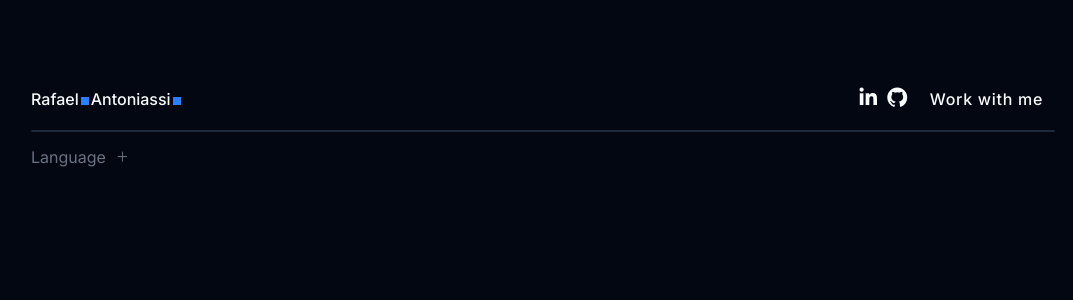
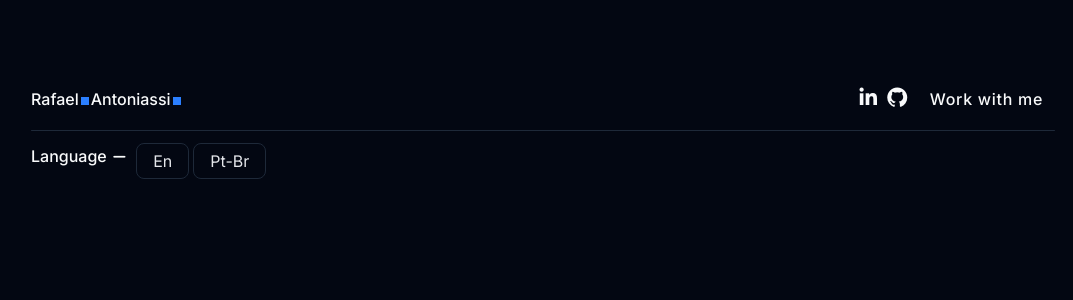
Before and after one commit to soustern/Soustern-Portfolio-React, a React (Vite) app: page / in a window 1280 px wide. Both pictures are taken after a click on the button "Language". Shown: the top 300 px of the page, without its empty margins (97-1170 px from the left). Built offline with nearby package versions, Linux system fonts and the light colour scheme.

Commit message:
Create Language modal at navbar

```diff
--- /dev/null
+++ b/src/components/ui/BorderButton.tsx
@@ -0,0 +1,18 @@
+import { motion } from "motion/react"
+import type { JSX } from "react"
+import TextStandard from "./TextStandard"
+
+interface BorderButtonProps {
+    text: string;
+    active?: boolean;
+}
+
+const BorderButton = ({text, active = false}: BorderButtonProps): JSX.Element => {
+    return (
+        <motion.button whileHover={{borderColor: "#f9fafb"}} transition={{duration: 0.1, type: `spring`}} className={`border-1  rounded-lg px-4 py-1 cursor-pointer ${active ? `border-[#f9fafb]` : `border-[#1e2939]`}`}>
+            <TextStandard text={text}></TextStandard>
+        </motion.button>
+    )
+}
+
+export default BorderButton
--- a/src/components/ui/PrimaryButton.tsx
+++ b/src/components/ui/PrimaryButton.tsx
@@ -19,10 +19,10 @@ function PrimaryButton({ text }: PrimaryButtonProps): JSX.Element {
 
     return (
         <>
-             <motion.button whileHover="hover" transition={{duration: 0.1,}} className="relative px-3 py-1.5 font-heading font-semibold text-sm tracking-wider flex items-center cursor-pointer">
-                <motion.div variants={leftArrowVariants}  className="absolute left-[0%]  text-[var(--color-accent-primary)] text-lg font-bold opacity-0">&lt;</motion.div>
-                <TextStandard text={`${text}`} importance="important"></TextStandard>
-                <motion.div variants={rightArrowVariants} className="absolute left-[85%] text-[var(--color-accent-primary)] text-lg font-bold opacity-0">/&gt;</motion.div>
+             <motion.button whileHover="hover" whileTap={{scale: 0.9}} transition={{duration: 0.1,}} className="relative px-3 py-1.5 font-heading font-semibold text-sm tracking-wider flex items-center cursor-pointer">
+                <motion.div variants={leftArrowVariants}  className="z-0 absolute left-[0%]  text-[var(--color-accent-primary)] text-lg font-bold opacity-0">&lt;</motion.div>
+                <TextStandard text={`${text}`} className="z-10" importance="important"></TextStandard>
+                <motion.div variants={rightArrowVariants} className="z-0 absolute left-[85%] text-[var(--color-accent-primary)] text-lg font-bold opacity-0">/&gt;</motion.div>
             </motion.button>
         </>
     );
--- a/src/components/ui/PrimaryIcons.tsx
+++ b/src/components/ui/PrimaryIcons.tsx
@@ -1,15 +1,18 @@
 import type { JSX } from "react";
-import { motion } from "motion/react"
+import { motion, type Variants } from "motion/react"
 
 interface PrimaryIconProps {
     icon: string;
+    iconType: string;
     className?: string;
+    variants?: Variants;
+    color?: string;
 }
 
-function PrimaryIcon({ icon, className }: PrimaryIconProps): JSX.Element {
+function PrimaryIcon({ iconType, icon, className, variants, color }: PrimaryIconProps): JSX.Element {
     return (
         <>
-            <motion.i whileHover={{scale: 1.1}} whileTap={{scale: 0.9}} transition={{duration: 0.05, type: "spring", bounce: 0.5}} className={`fa-brands fa-${icon} text-xl text-gray-50 ${className}`}></motion.i>
+            <motion.i variants={variants} className={`fa-${iconType} fa-${icon} ${color ? color : 'text-[#f9fafb]' } ${className}`}></motion.i>
         </>
     );
 }
--- a/src/components/ui/TertiaryButton.tsx
+++ b/src/components/ui/TertiaryButton.tsx
@@ -1,21 +1,26 @@
-import { motion } from "motion/react";
-import type { JSX } from "react";
+import {  motion, type Variants } from "motion/react";
+import type { JSX, ReactNode } from "react";
 import TextStandard from "./TextStandard";
 import PrimaryIcon from "./PrimaryIcons";
 
 interface TertiaryButtonProps {
     text: string;
     icon?: string;
+    onClick?: () => void;
+    children?: ReactNode;
 }
 
-const TertiaryButton = ({text, icon}: TertiaryButtonProps): JSX.Element => {
-    const iconPresence = () => icon ? <PrimaryIcon  icon={icon} className="text-gray-500"></PrimaryIcon> : null;
-
+const TertiaryButton = ({text, icon, onClick, children}: TertiaryButtonProps): JSX.Element => {
+    const iconPresence = (color?: string, variants?: Variants) => icon ? <PrimaryIcon variants={variants} iconType="solid"  icon={icon} color={color} className={`text-sm`}></PrimaryIcon> : null;
+    const hoverColor = {
+        idle: { color: "#6a7282" },
+        hover: { color: "#f9fafb" }
+    };
 
     return (
-        <motion.button whileHover={{backgroundColor: "var(--color-bg-secondary)"}} transition={{duration: 0.05}} className="w-fit flex gap-1 items-center rounded-lg cursor-pointer py">
-            <TextStandard text={text} importance="metadata"></TextStandard>
-            {iconPresence()}
+        <motion.button onClick={onClick} whileHover="hover" transition={{duration: 0.02}} className="w-fit flex gap-1 items-center rounded-lg cursor-pointer py">
+            {!children ? <TextStandard variants={hoverColor} text={text} importance="metadata"></TextStandard> : children}
+            {iconPresence(`text-[#6a7282]`, hoverColor)}
         </motion.button>
     )
 }
--- a/src/components/ui/TextStandard.tsx
+++ b/src/components/ui/TextStandard.tsx
@@ -1,27 +1,32 @@
-import type { JSX } from "react";
+import { motion, type Variants } from "motion/react";
+import { forwardRef, type JSX } from "react";
 
 interface TextStandardProps {
     text: string;
-    importance?: `important` | `supporting` | `metadata`;
+    importance?: `important` | `supporting` | `metadata` | `blank`;
+    className?: string;
+    variants?: Variants;
 }
 
-const TextStandard = ({text, importance}: TextStandardProps): JSX.Element => {
+const TextStandard = forwardRef<HTMLParagraphElement, TextStandardProps>(({text, importance, className, variants}, ref: React.Ref<HTMLParagraphElement>): JSX.Element => {
     const getImportanceStyle = () => {
         switch(importance) {
             case `important`:
-                return `text-base font-medium text-gray-50`;
+                return `text-base font-medium text-[#f9fafb]`;
             case `supporting`:
                 return `text-base font-normal text-gray-400`;
             case `metadata`:
-                return `text-base font-normal text-gray-500`;
+                return `text-base font-normal text-[#6a7282]`;
+            case `blank`:
+                return `text-base font-normal text-inherit`;
             default:
                 return `text-base font-normal text-gray-200`;
         }
     }
 
     return (
-        <p className={`${getImportanceStyle()} text-base leading-relaxed max-w-prose`}>{text}</p>
+        <motion.p variants={variants} className={`${getImportanceStyle()} text-base leading-relaxed max-w-prose ${className}`} ref={ref}>{text}</motion.p>
     )
-}
+});
 
 export default TextStandard
--- a/src/layouts/NavBar.tsx
+++ b/src/layouts/NavBar.tsx
@@ -1,43 +1,88 @@
-import type { JSX } from "react";
+import { useState, type JSX, type ReactNode, useRef } from "react";
 import PrimaryButton from "../components/ui/PrimaryButton";
 import PrimaryIcon from "../components/ui/PrimaryIcons";
 import Logo from "../components/ui/Logo";
+import {  AnimatePresence, motion } from "motion/react";
 import TextStandard from "../components/ui/TextStandard";
-import { motion } from "motion/react";
-import TertiaryButton from "../components/ui/TertiaryButton";
+import BorderButton from "../components/ui/BorderButton";
+
 
 function NavBar(): JSX.Element  {
+    const [isOpen, setIsOpen] = useState(false);
+    const ref = useRef<HTMLParagraphElement>(null);
+
+    const handleClick = () => {
+        setIsOpen(!isOpen);
+        console.log(hoverColor);
+    }
+
+    const languageMenu = (): ReactNode => {
+        if (isOpen && ref.current)
+        {
+            ref.current.style.color = "";
             return (
                 <>
+                    <TextStandard text={"Language"} importance={`important`} ref={ref}></TextStandard>
+                    <PrimaryIcon iconType="solid" className="text-sm" icon={"minus"}></PrimaryIcon>
+                </>
+            )
+        }
+        else
+        {
+            return(
+                <>
+                    <motion.div variants={hoverColor} transition={{duration: 0.1}} className="flex items-baseline gap-1 text-[#6a7282]">
+                        <TextStandard text={"Language"} importance={`blank`} ref={ref}></TextStandard>
+                        <PrimaryIcon iconType="solid" className="text-sm" color="text-inherit" icon={"plus"}></PrimaryIcon>
+                    </motion.div>
+                </>
+            )
+        };
+    }
+
+    const hoverColor = {
+        idle: { color: "#6a7282" },
+        hover: { color: "#f9fafb" }
+    };
+
+    return (
         <nav className="flex flex-col gap-3 m-auto max-w-5xl text-base font-medium leading-normal">
             <div className="flex justify-between items-center">
                 <div>
                     <Logo></Logo>
                 </div>
                 <div>
-                        <ul className="flex items-center gap-2">
-                            <div className="flex gap-1">
-                                <li >
-                                    <a href="">
-                                        <PrimaryIcon icon={"linkedin-in"}></PrimaryIcon>
+                    <ul className="flex items-center">
+                        <motion.li whileHover={{scale: 1.1}} whileTap={{scale: 0.9}} transition={{duration: 0.05, type: "spring", bounce: 0.5}}>
+                            <a className="mr-1" href="">
+                                <PrimaryIcon iconType="brands" className="text-xl" icon={"linkedin-in"}></PrimaryIcon>
                             </a>
-                                </li>
-                                <li>
-                                    <a href="">
-                                        <PrimaryIcon icon={"github"}></PrimaryIcon>
+                        </motion.li>
+                        <motion.li whileHover={{scale: 1.1}} whileTap={{scale: 0.9}} transition={{duration: 0.05, type: "spring", bounce: 0.5}}>
+                            <a className="mr-2" href="">
+                                <PrimaryIcon iconType="brands" className="text-xl" icon={"github"}></PrimaryIcon>
                             </a>
-                                </li>
-                            </div>
+                        </motion.li>
                         <li>
                             <PrimaryButton text={"Work with me"}></PrimaryButton>
                         </li>
                     </ul>
                 </div>
             </div>
-                <div className="h-0.5 rounded-full bg-[var(--color-bg-tertiary)]"></div>
-                <TertiaryButton text="Language" icon="plus"></TertiaryButton>
+            <div className="h-[1px] rounded-full bg-[var(--color-bg-tertiary)]"></div>
+            <div className="flex gap-2">
+                <motion.button onClick={handleClick} whileHover="hover" className="w-fit flex gap-1 items-baseline rounded-lg cursor-pointer">
+                    {languageMenu()}
+                </motion.button>
+                {isOpen &&
+                <AnimatePresence>
+                    <motion.div className="flex gap-1" initial={{ opacity: 0, scale: 0.8 }} animate={{ opacity: 1, scale: 1 }} exit={{ opacity: 0, scale: 0 }}>
+                        <BorderButton text="En"></BorderButton>
+                        <BorderButton text="Pt-Br"></BorderButton>
+                    </motion.div>
+                </AnimatePresence>}
+            </div>
         </nav>
-        </>
     )
 }
 
```
Lines whose indentation alone changed are shown as unchanged.
